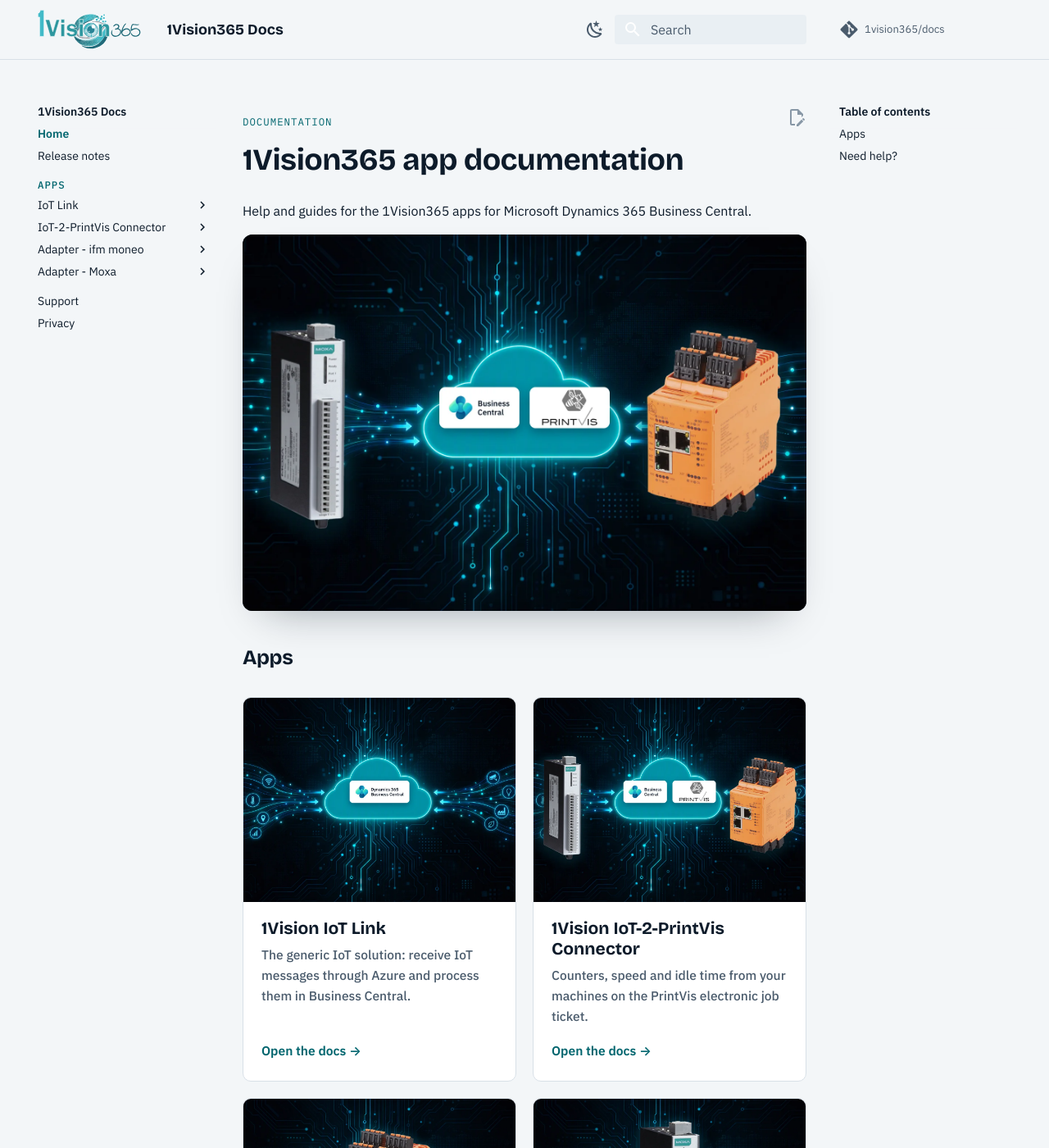
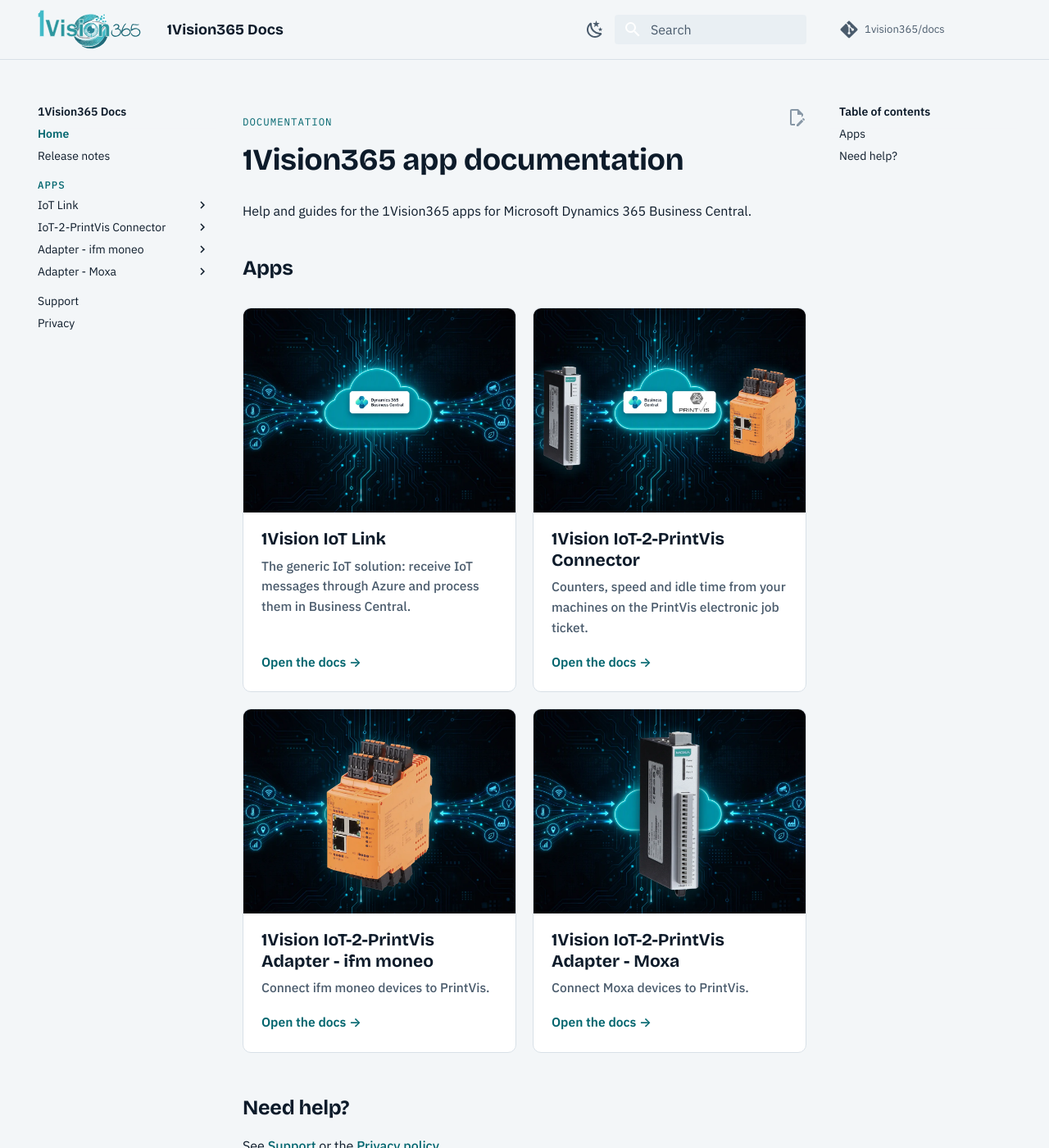
Before and after one commit to 1vision365/docs, an MkDocs documentation site: the page built from docs/index.md, in a window 1280 px wide and 1400 px high. Shown: the whole window at 82% size. Built offline with MkDocs 1.6.1 and Material for MkDocs 9.7.7, drawn with Linux system fonts in a browser that asks for light colours; comment, search, counter and statistics services are not loaded.

Commit message:
docs: remove home page hero image
Co-Authored-By: Claude Sonnet 5.5 <noreply@anthropic.com>
Claude-Session: https://claude.ai/code/session_01FiBgwCZTcHP9GT2JcKZvKJ

```diff
--- a/docs/index.md
+++ b/docs/index.md
@@ -3,8 +3,6 @@
 # 1Vision365 app documentation
 
 Help and guides for the 1Vision365 apps for Microsoft Dynamics 365 Business Central.
-
-<div class="v-hero"><img src="assets/img/hero-iot.webp" alt="Business Central and PrintVis connected to Moxa and ifm moneo devices through the cloud"></div>
 
 ## Apps
 
--- a/docs/stylesheets/extra.css
+++ b/docs/stylesheets/extra.css
@@ -97,13 +97,11 @@
 .md-typeset code { border-radius: 4px; }
 .md-footer { border-top: 1px solid var(--v-line); }
 
-/* Home page: hero and app cards (same card pattern as the website) */
+/* Home page: app cards (same card pattern as the website) */
 .v-eyebrow {
   display: block; font-family: var(--font-mono); font-size: 0.62rem; letter-spacing: 0.08em;
   text-transform: uppercase; color: var(--v-accent); margin-bottom: 0.6rem;
 }
-.v-hero { border-radius: 12px; overflow: hidden; box-shadow: var(--v-shadow); background: var(--v-deep); margin: 0 0 2rem; }
-.v-hero img { display: block; width: 100%; height: auto; }
 .app-grid { display: grid; grid-template-columns: repeat(auto-fill, minmax(250px, 1fr)); gap: 20px; margin: 1.5rem 0 2.5rem; }
 .app-card {
   display: flex; flex-direction: column; background: var(--v-surface); border: 1px solid var(--v-line);
```
Also changed, not shown: docs/assets/img/hero-iot.webp (deleted).
